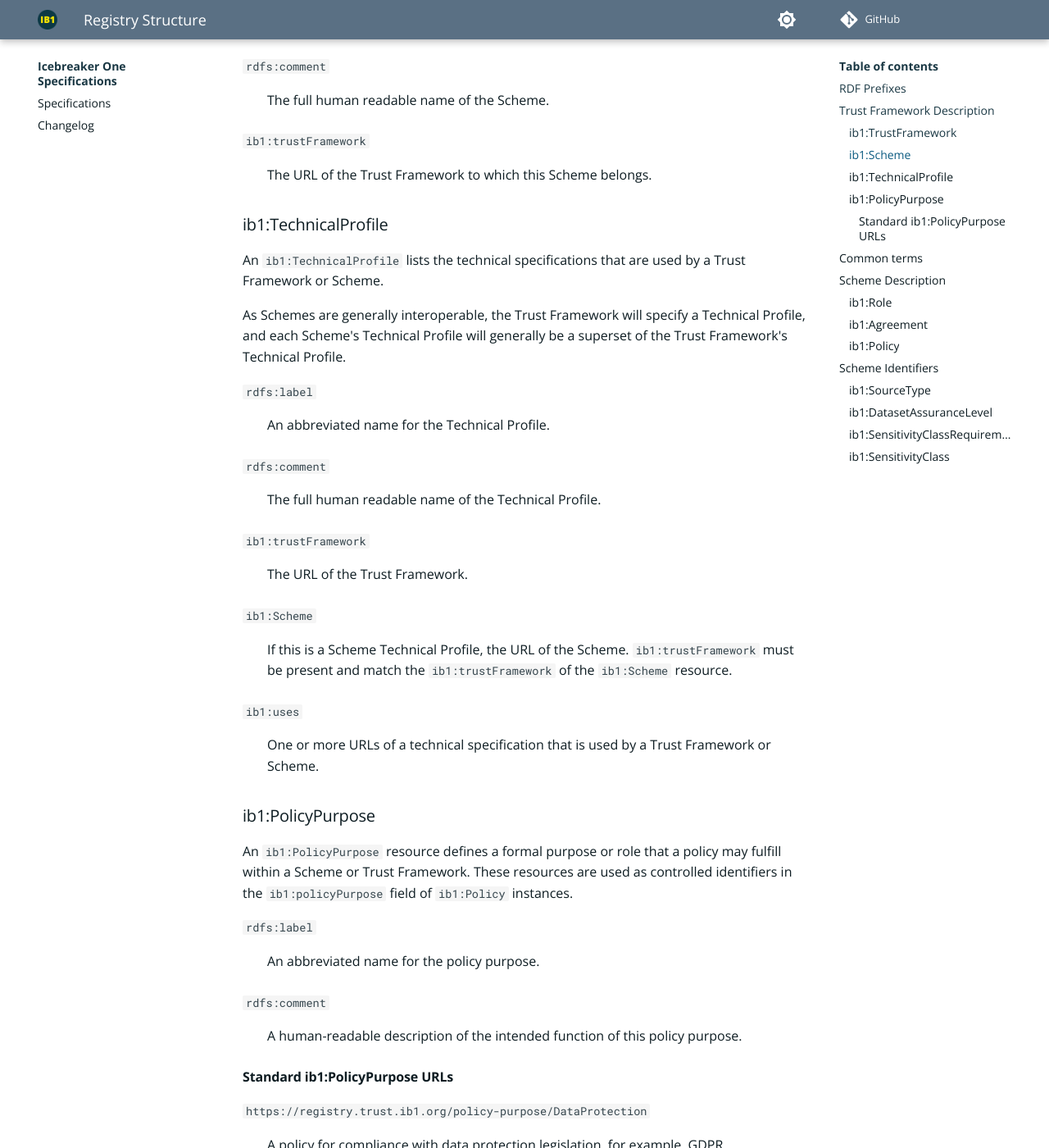
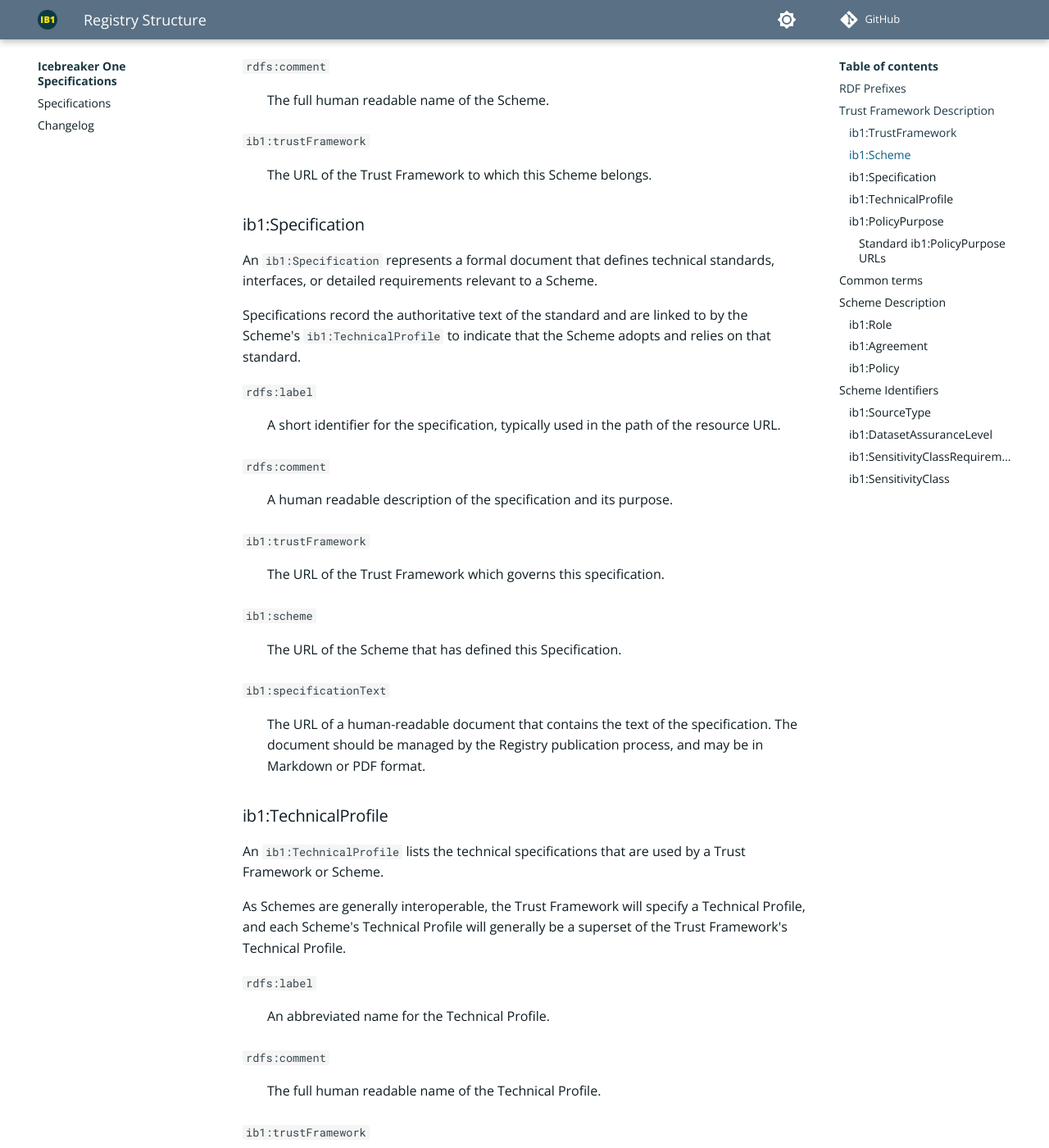
Before and after one commit to icebreakerone/ib1-technical-specifications, an MkDocs documentation site: the page built from docs/registry/1.0.md, in a window 1280 px wide and 1400 px high, scrolled down 1209 px. Shown: the whole window at 82% size. Built offline with MkDocs 1.6.1 and Material for MkDocs 9.7.7, drawn with Linux system fonts in a browser that asks for light colours; comment, search, counter and statistics services are not loaded; some of the changed text lies outside the part shown.

Commit message:
ib1:Specification resources & link to Technical Profiles

```diff
--- a/docs/registry/1.0.md
+++ b/docs/registry/1.0.md
@@ -45,6 +45,28 @@ An `ib1:Scheme` resource describes a Scheme within a Trust Framework.
 : The URL of the Trust Framework to which this Scheme belongs.
 
 
+### ib1:Specification
+
+An `ib1:Specification` represents a formal document that defines technical standards, interfaces, or detailed requirements relevant to a Scheme.
+
+Specifications record the authoritative text of the standard and are linked to by the Scheme's `ib1:TechnicalProfile` to indicate that the Scheme adopts and relies on that standard.
+
+`rdfs:label`
+: A short identifier for the specification, typically used in the path of the resource URL.
+
+`rdfs:comment`
+: A human readable description of the specification and its purpose.
+
+`ib1:trustFramework`
+: The URL of the Trust Framework which governs this specification.
+
+`ib1:scheme`
+: The URL of the Scheme that has defined this Specification.
+
+`ib1:specificationText`
+: The URL of a human-readable document that contains the text of the specification. The document should be managed by the Registry publication process, and may be in Markdown or PDF format.
+
+
 ### ib1:TechnicalProfile
 
 An `ib1:TechnicalProfile` lists the technical specifications that are used by a Trust Framework or Scheme.
@@ -64,7 +86,7 @@ As Schemes are generally interoperable, the Trust Framework will specify a Techn
 : If this is a Scheme Technical Profile, the URL of the Scheme. `ib1:trustFramework` must be present and match the `ib1:trustFramework` of the `ib1:Scheme` resource.
 
 `ib1:uses`
-: One or more URLs of a technical specification that is used by a Trust Framework or Scheme.
+: One or more URLs referencing technical specifications used by a Trust Framework or Scheme. These may point to externally defined standards or to an `ib1:Specification` published within this `ib1:scheme`.
 
 
 ### ib1:PolicyPurpose
```
